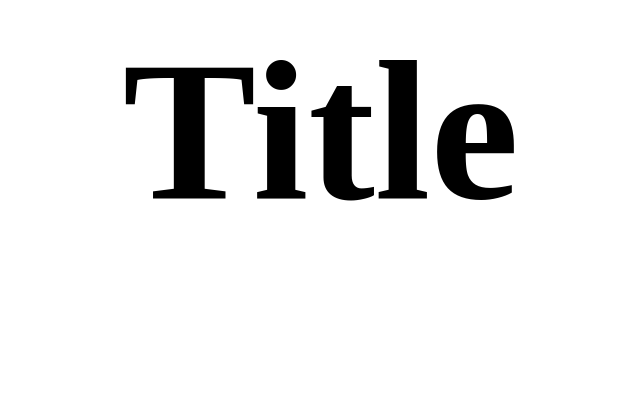
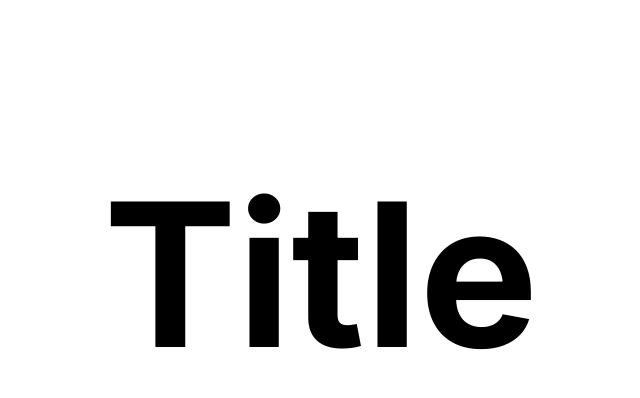
Before and after one commit to tulgardinc/zigzag, a plain HTML site: page public/index.html in a window 1280 px wide. Shown: the part 126-524 px from the top of the page, without its empty margins (319-959 px from the left). Drawn offline with Linux system fonts and the light colour scheme.

```diff
--- a/public/index.html
+++ b/public/index.html
@@ -3,7 +3,7 @@
 <head>
     <meta charset="UTF-8">
     <meta name="viewport" content="width=device-width, initial-scale=1.0">
-    <link rel="stylesheet" href="./style.css">
+    <link rel="stylesheet" type="text/css" href="style.css">
     <title>Test</title>
 </head>
 <body>
--- a/public/style.css
+++ b/public/style.css
@@ -1,7 +1,17 @@
+@import url('https://fonts.googleapis.com/css2?family=Inter:ital,opsz,wght@0,14..32,100..900;1,14..32,100..900&family=Roboto:ital,wght@0,100;0,300;0,400;0,500;0,700;0,900;1,100;1,300;1,400;1,500;1,700;1,900&display=swap');
+
+* {
+    padding: 0;
+    margin: 0;
+}
+
 .outer {
     display: flex;
     justify-content: center;
     align-items: center;
+    width: 100vw;
+    height: 100vh;
+    font-family: "Inter";
 }
 
 .title {
```
Also changed, not shown: 5 other files.
